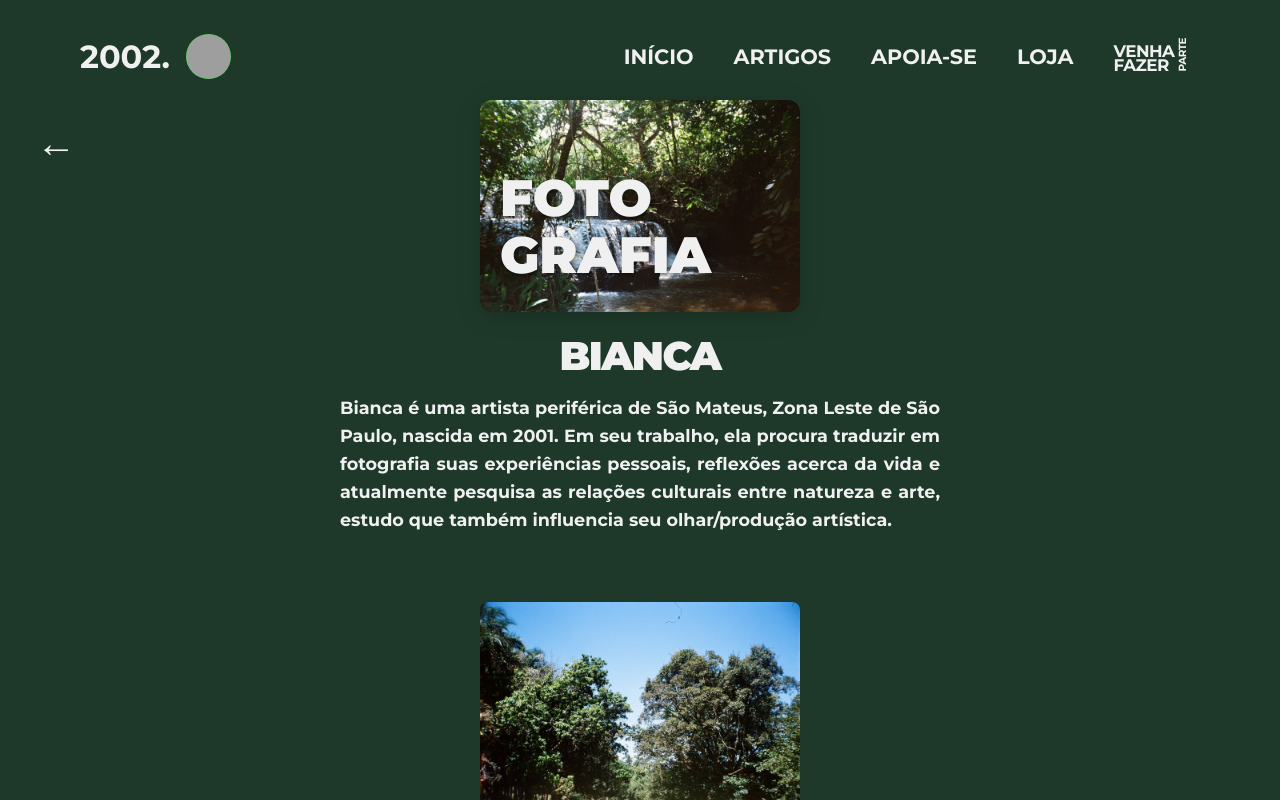
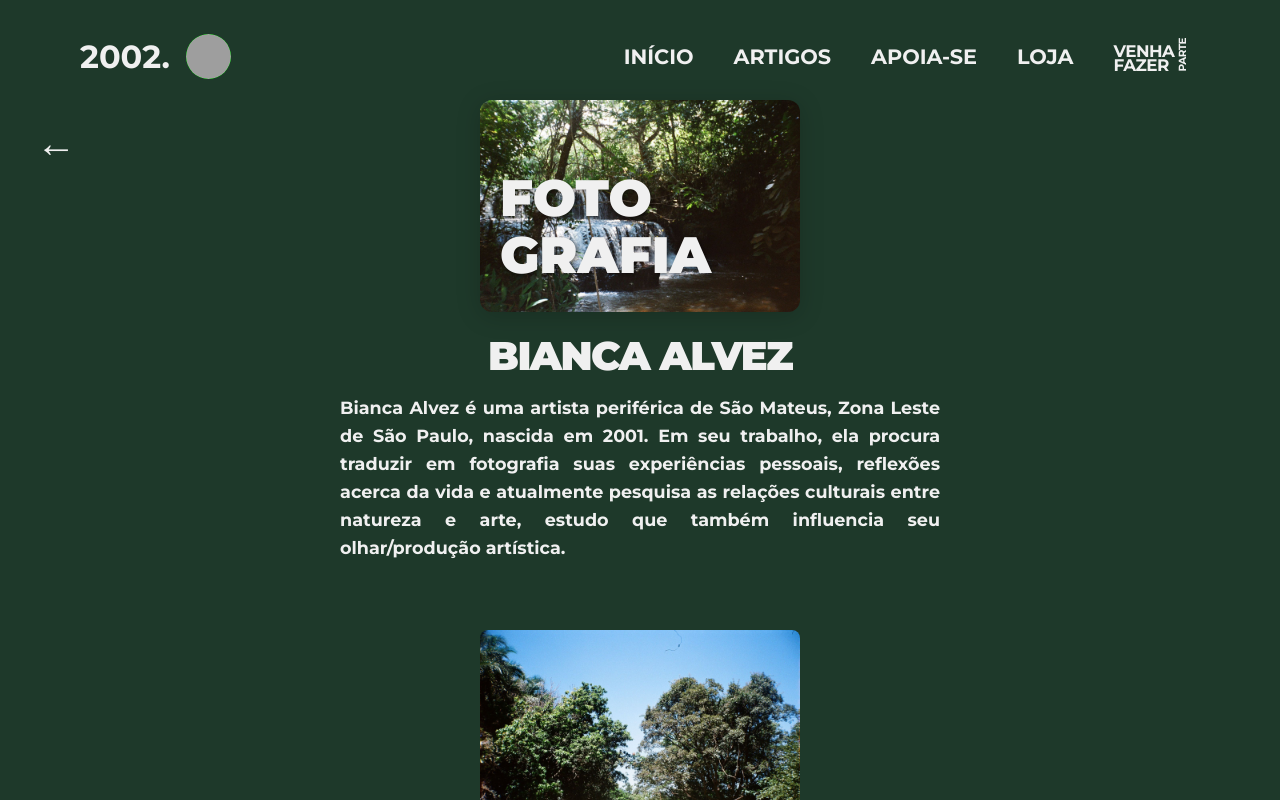
Before and after one commit to BryanMendes/2002, a React (Vite) app: page /bianca in a window 1280 px wide. Built offline with nearby package versions, Linux system fonts and the light colour scheme; grey boxes are pictures that could not be loaded.

Commit message:
Substituir 'bianca' por 'bianca alvez'

```diff
--- a/src/pages/Bianca.jsx
+++ b/src/pages/Bianca.jsx
@@ -44,12 +44,12 @@ function Bianca() {
         </div>
       </div>
       {/* Título */}
-      <h1 style={{fontSize: '2.5rem', margin: '24px 0 0 0', color: '#F0F0F0', fontWeight: 900, letterSpacing: '-0.04em'}}>Bianca</h1>
+      <h1 style={{fontSize: '2.5rem', margin: '24px 0 0 0', color: '#F0F0F0', fontWeight: 900, letterSpacing: '-0.04em'}}>Bianca Alvez</h1>
 
       {/* Texto descritivo */}
       <div style={{ maxWidth: '600px', margin: '0 auto 32px auto', lineHeight: 1.6, color: '#F0F0F0', fontSize: '1.1rem', textAlign: 'justify', fontWeight: 500 }}>
         <p style={{marginBottom: '20px'}}>
-          Bianca é uma artista periférica de São Mateus, Zona Leste de São Paulo, nascida em 2001. Em seu trabalho, ela procura traduzir em fotografia suas experiências pessoais, reflexões acerca da vida e atualmente pesquisa as relações culturais entre natureza e arte, estudo que também influencia seu olhar/produção artística.
+          Bianca Alvez é uma artista periférica de São Mateus, Zona Leste de São Paulo, nascida em 2001. Em seu trabalho, ela procura traduzir em fotografia suas experiências pessoais, reflexões acerca da vida e atualmente pesquisa as relações culturais entre natureza e arte, estudo que também influencia seu olhar/produção artística.
         </p>
       </div>
       {/* Galeria de imagens */}
```
